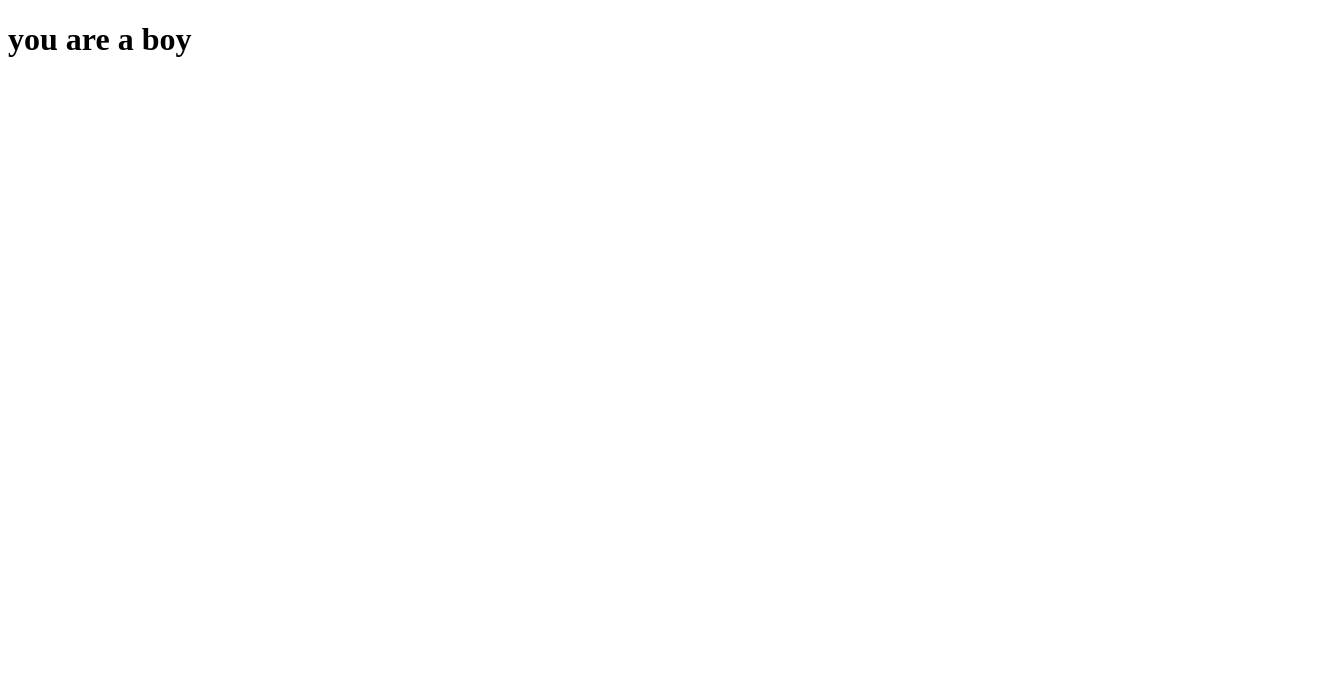
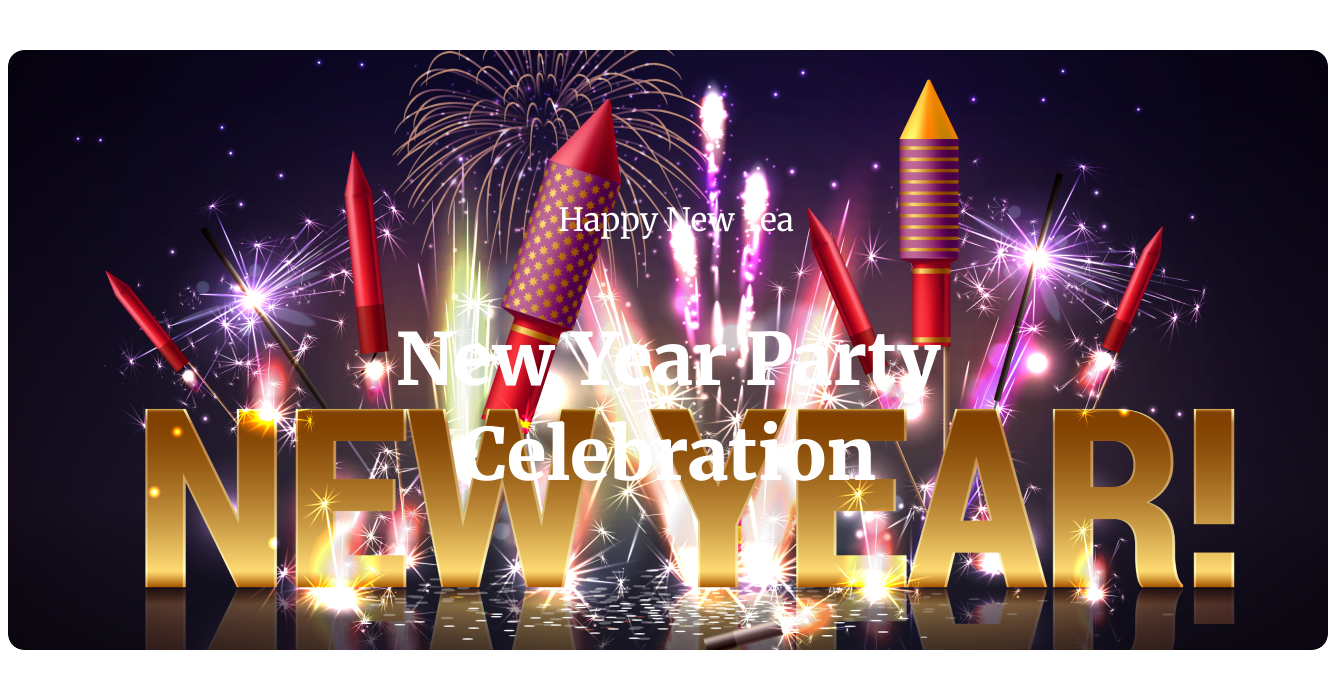
Before and after one commit to mynul99/assignment-1, a plain HTML site: page index.html in a window 1280 px wide. Shown: the whole page, 1328 px wide, since content can reach past the window. Drawn offline with Linux system fonts and the light colour scheme.

Commit message:
added the banner

```diff
--- /dev/null
+++ b/ass1.css/style.css
@@ -0,0 +1,38 @@
+/*header style*/
+.banner{
+    background-image: url(../resources/Banner\ Image.png);
+    width: 1320px;
+height: 600px;
+border-radius: 16px;
+margin: auto;
+margin-top: 50px;
+
+}
+.banner-box{
+
+}
+
+
+.banner-title{
+    color: #FFF;
+
+text-align: center;
+font-family: Merriweather;
+font-size: 32px;
+font-style: normal;
+font-weight: 400;
+line-height: normal;
+padding: 150px 500px 0px;
+margin: 0px 0px 0px 16px;
+
+}
+.banner-des{
+    color: #FFF;
+text-align: center;
+font-family: Merriweather;
+font-size: 72px;
+font-style: normal;
+font-weight: 900;
+line-height: 95px;
+padding: 0px 350px 170px;
+}
--- a/index.html
+++ b/index.html
@@ -3,9 +3,28 @@
 <head>
     <meta charset="UTF-8">
     <meta name="viewport" content="width=device-width, initial-scale=1.0">
-    <title>Document</title>
+    <link rel="preconnect" href="https://fonts.googleapis.com">
+<link rel="preconnect" href="https://fonts.gstatic.com" crossorigin>
+<link href="https://fonts.googleapis.com/css2?family=Merriweather:wght@300;400;700;900&display=swap" rel="stylesheet">
+
+    <link rel="stylesheet" href="ass1.css/style.css">
+    <title>assignment(1)</title>
 </head>
 <body>
-    <h1>you are a boy</h1>
+    <header>
+        <div class="banner">
+            <div class="banner-box"><h3 class="banner-title">Happy New Yea</h3>
+                <p class="banner-des">New Year Party Celebration</p>
+    </div>
+
+        </div>
+
+    </header>
+    <main>
+
+    </main>
+    <footer>
+
+    </footer>
 </body>
 </html>
```
